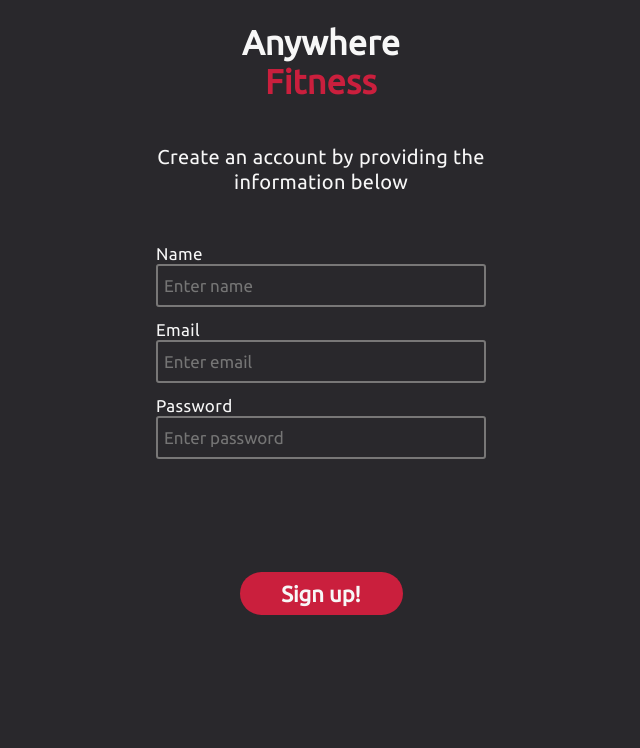
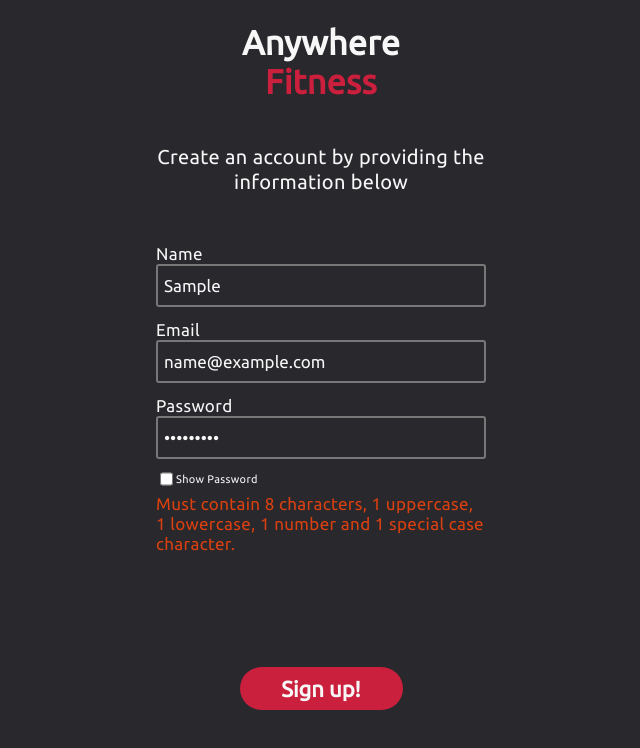
Before and after one commit to rbabaci1/Anywhere-Fitness, a React (Create React App) app in the folder anywhere-fitness/: page /accountType/client/signUp in a window 1280 px wide. Both pictures are taken after typing "Sample", "name@example.com", "Sample123" into the empty fields and a click on the button "Sign up!". Shown: the top 748 px of the page, without its empty margins (319-959 px from the left). Built offline with nearby package versions, Linux system fonts and the light colour scheme.

Commit message:
add a validation for the password input

```diff
--- a/anywhere-fitness/src/Pages/SignUpPage/SignUpForm.js
+++ b/anywhere-fitness/src/Pages/SignUpPage/SignUpForm.js
@@ -71,6 +71,11 @@ function SignUpForm({ values, match, touched, errors, isSubmitting }) {
               Show Password
             </label>
           )}
+          {touched.password && errors.password && (
+            <span style={{ color: '#da4010', marginTop: '5px' }}>
+              {errors.password}
+            </span>
+          )}
         </label>
 
         {userType === 'instructor' ? (
@@ -119,6 +124,13 @@ export default withFormik({
       .string()
       // .notOneOf(['waffle@syrup.com'], 'That email is already taken.')
       .required('Please Enter Your Email.')
-      .email("Sorry, that's not a valid email.")
+      .email("Sorry, that's not a valid email."),
+    password: yup
+      .string()
+      .required('Please Enter Your Password.')
+      .matches(
+        /^(?=.*[A-Za-z])(?=.*\d)(?=.*[@$!%*#?&])[A-Za-z\d@$!%*#?&]{8,}$/,
+        'Must contain 8 characters, 1 uppercase, 1 lowercase, 1 number and 1 special case character.'
+      )
   })
 })(SignUpForm);
```
